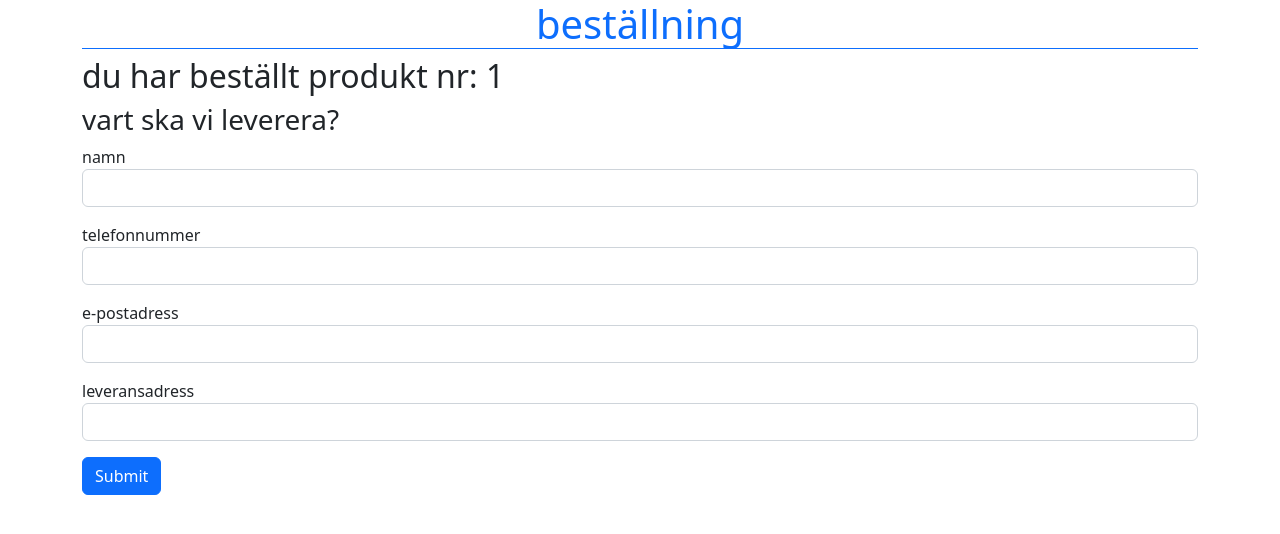
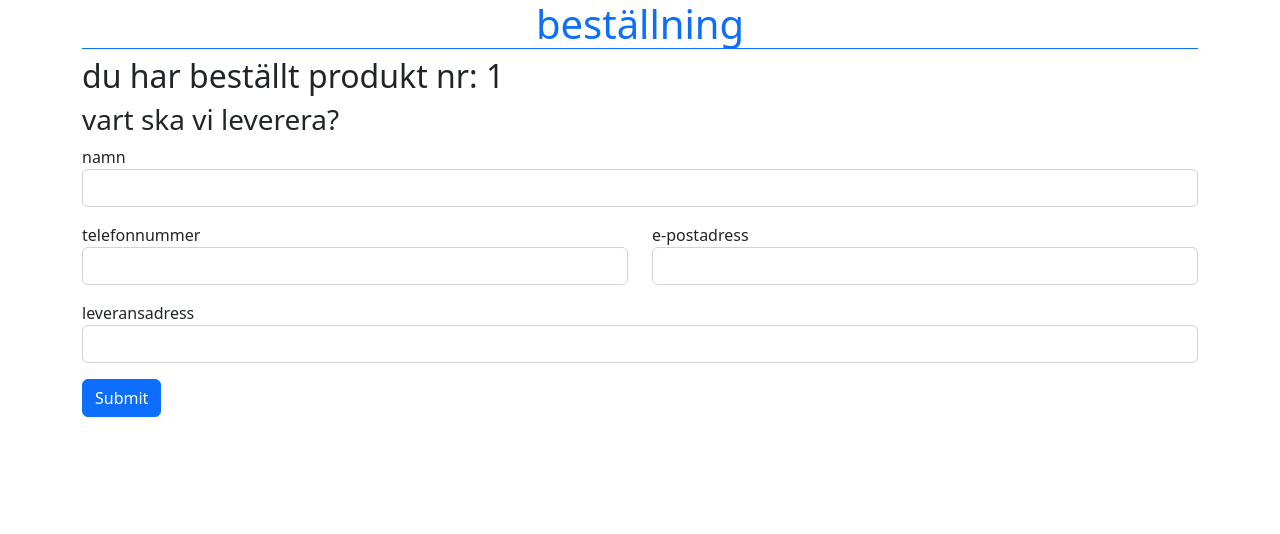
Before and after one commit to catfooo/php, a PHP site: page /form.php?id=1 in a window 1280 px wide. Shown: the top 534 px of the page. Run offline with PHP 8.4, Linux system fonts and the light colour scheme.

Commit message:
bootstrap beställning

```diff
--- a/projekt/confirmation.php
+++ b/projekt/confirmation.php
@@ -8,7 +8,7 @@
     <link href="css/styles.css" rel="stylesheet" />
 </head>
 <body class="container">
-    <h1 class="text-primary primary-center border-bottom border-primary">bekräftelse</h1>
+    <h1 class="text-primary text-center border-bottom border-primary">bekräftelse</h1>
 
     <?php
         echo "<h2>tack " . $_POST['name'] . "</h2>";
--- a/projekt/form.php
+++ b/projekt/form.php
@@ -13,15 +13,27 @@
     <h3>vart ska vi leverera?</h3>
 
     <form action="confirmation.php" method="POST">
-        <label for="name">namn </label>
-        <input id="name" type="text" name="name" class="form-control mb-3">
-        <label for="name">telefonnummer </label>
-        <input id="name" type="text" name="telephonenumber" class="form-control mb-3">
-        <label for="name">e-postadress </label>
-        <input id="name" type="text" name="email" class="form-control mb-3">
-        <label for="address">leveransadress </label>
-        <input id="address" type="text" name="address" class="form-control mb-3">
-        <input type="submit" class="btn btn-primary">
+        <div class="row">
+            <div class="col-md-12">
+                <label for="name">namn </label>
+                <input id="name" type="text" name="name" class="form-control mb-3">
+            </div>
+            <div class="col-md-6">
+                <label for="telephonenumber">telefonnummer </label>
+                <input id="telephonenumber" type="text" name="telephonenumber" class="form-control mb-3">
+            </div>
+            <div class="col-md-6">
+                <label for="email">e-postadress </label>
+                <input id="email" type="text" name="email" class="form-control mb-3">
+            </div>
+            <div class="col-md-12">
+                <label for="address">leveransadress </label>
+                <input id="address" type="text" name="address" class="form-control mb-3">
+            </div>
+            <div class="col-md-4">
+                <input type="submit" class="btn btn-primary">
+            </div>
+        </div>
     </form>
 
 </body>
```
